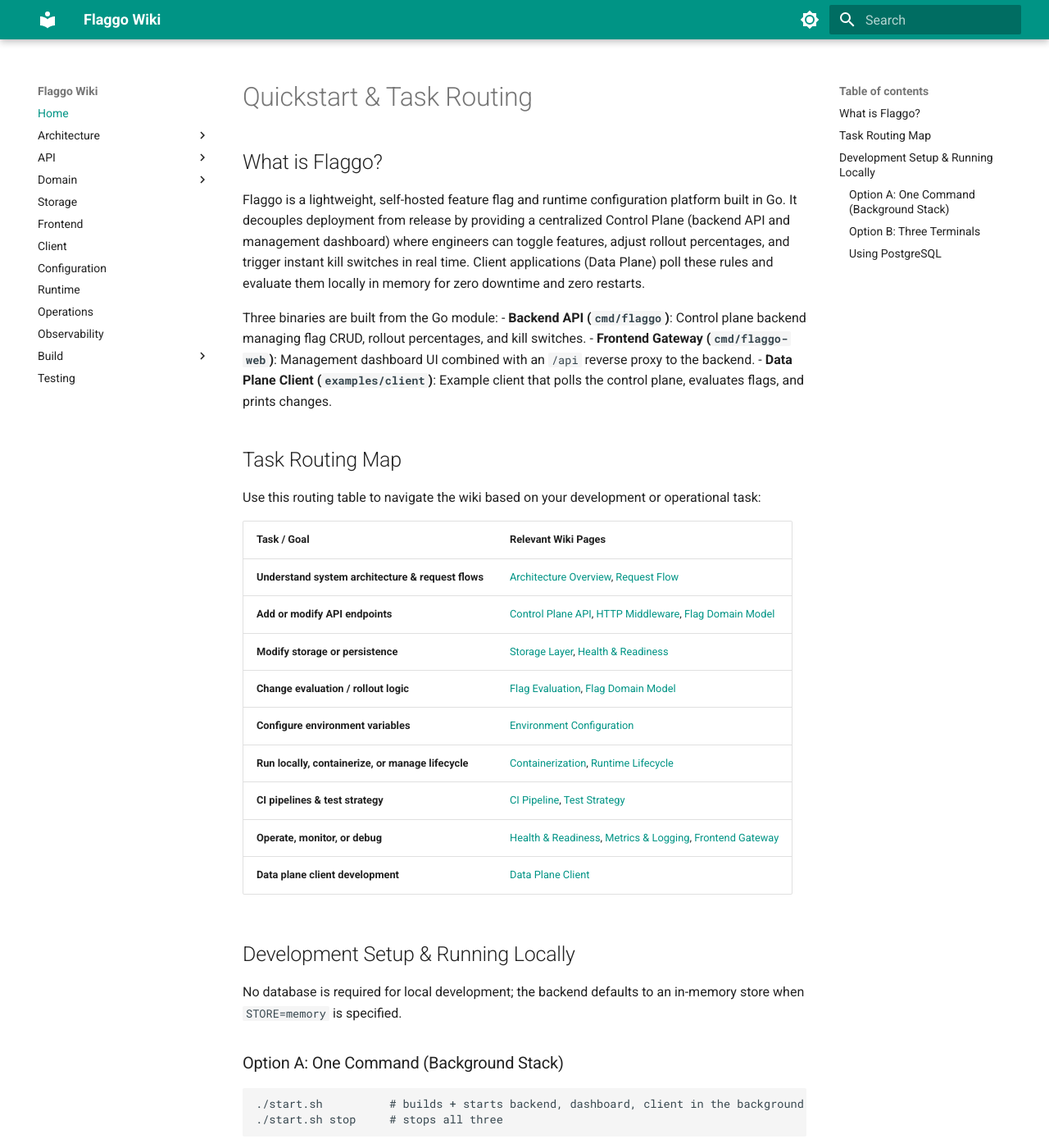
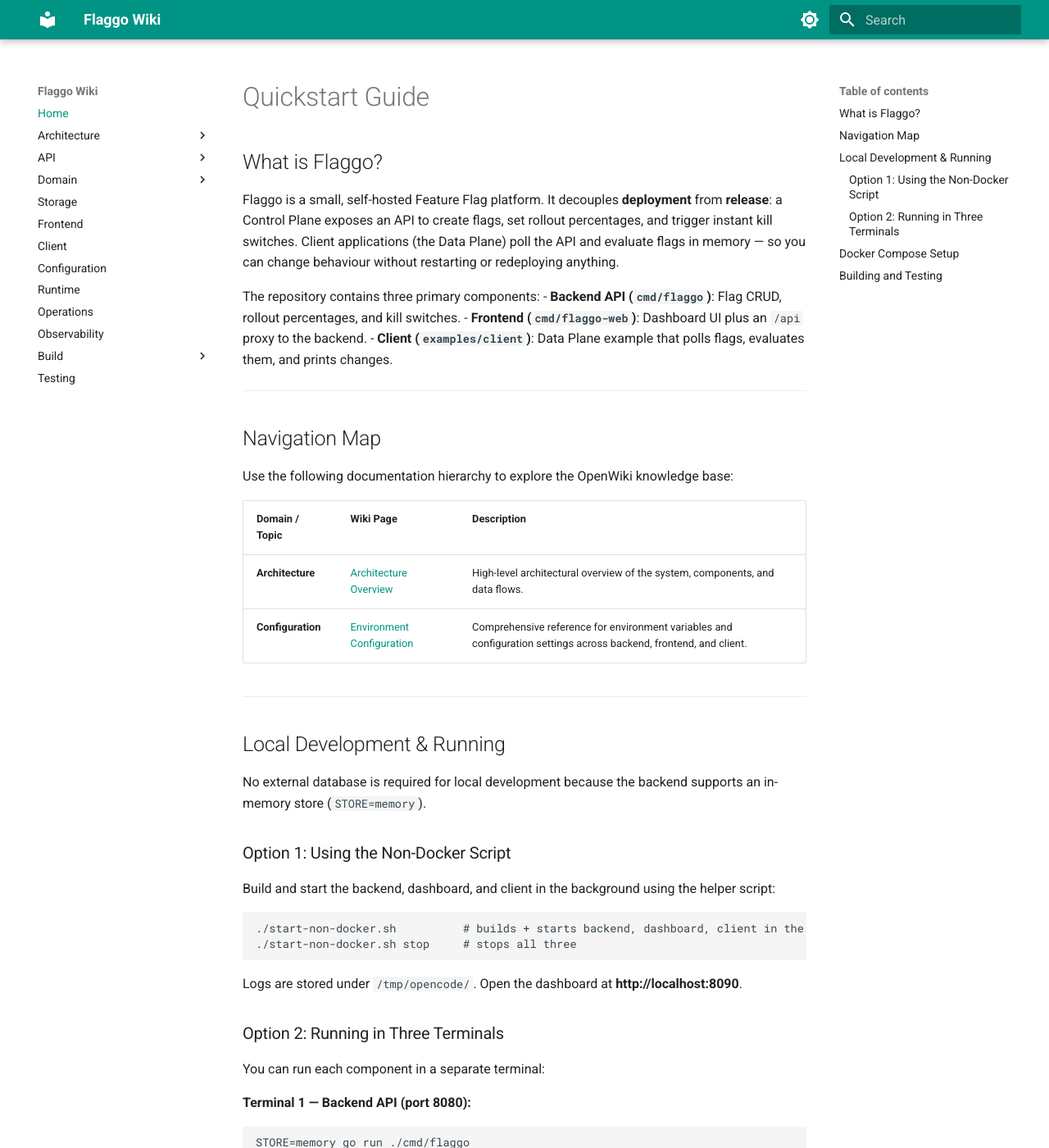
Before and after one commit to xarop-pa-toss/flaggo, an MkDocs documentation site: the page built from openwiki/quickstart.md, in a window 1280 px wide and 1400 px high. Shown: the whole window at 82% size. Built offline with MkDocs 1.6.1 and Material for MkDocs 9.7.7, drawn with Linux system fonts in a browser that asks for light colours; some of the changed text lies outside the part shown.

Commit message:
docs: update OpenWiki

````diff
--- a/openwiki/quickstart.md
+++ b/openwiki/quickstart.md
@@ -1,11 +1,11 @@
 ---
 type: "Guide"
-title: "Flaggo Quickstart & Task Routing"
-description: "Developer onboarding, environment setup, and wiki task routing for the Flaggo feature flag platform."
-tags: ["quickstart", "onboarding", "task-routing", "development"]
+title: "Quickstart Guide"
+description: "Quickstart guide and navigation entrypoint for developers exploring the Flaggo repository."
+tags: ["quickstart", "onboarding", "navigation", "development"]
 verified:
   - by: openwiki/0.9.0
-    at: 2026-11-10T11:51:15.631Z
+    at: 2026-11-13T15:53:50.497Z
 sources:
   - id: openwiki-source-8037e2358a2c4f9b2c722a11
     resource: repo://AGENTS.md
@@ -13,49 +13,50 @@ sources:
     resource: repo://go.mod
   - id: openwiki-source-23775c3de52f3ab95a13cb8b
     resource: repo://README.md
-generated: { by: "openwiki/0.9.0", at: "2026-11-10T11:19:27.436Z" }
+generated: { by: "openwiki/0.9.0", at: "2026-11-13T15:53:50.497Z" }
 ---
 
-# Quickstart & Task Routing
+# Quickstart Guide
 
 ## What is Flaggo?
 
-Flaggo is a lightweight, self-hosted feature flag and runtime configuration platform built in Go. It decouples deployment from release by providing a centralized Control Plane (backend API and management dashboard) where engineers can toggle features, adjust rollout percentages, and trigger instant kill switches in real time. Client applications (Data Plane) poll these rules and evaluate them locally in memory for zero downtime and zero restarts.
+Flaggo is a small, self-hosted Feature Flag platform. It decouples **deployment** from **release**: a Control Plane exposes an API to create flags, set rollout percentages, and trigger instant kill switches. Client applications (the Data Plane) poll the API and evaluate flags in memory — so you can change behaviour without restarting or redeploying anything.
 
-Three binaries are built from the Go module:
-- **Backend API (`cmd/flaggo`)**: Control plane backend managing flag CRUD, rollout percentages, and kill switches.
-- **Frontend Gateway (`cmd/flaggo-web`)**: Management dashboard UI combined with an `/api` reverse proxy to the backend.
-- **Data Plane Client (`examples/client`)**: Example client that polls the control plane, evaluates flags, and prints changes.
+The repository contains three primary components:
+- **Backend API (`cmd/flaggo`)**: Flag CRUD, rollout percentages, and kill switches.
+- **Frontend (`cmd/flaggo-web`)**: Dashboard UI plus an `/api` proxy to the backend.
+- **Client (`examples/client`)**: Data Plane example that polls flags, evaluates them, and prints changes.
 
-## Task Routing Map
+---
 
-Use this routing table to navigate the wiki based on your development or operational task:
+## Navigation Map
 
-| Task / Goal | Relevant Wiki Pages |
-|-------------|---------------------|
-| **Understand system architecture & request flows** | [Architecture Overview](architecture/overview.md), [Request Flow](architecture/request-flow.md) |
-| **Add or modify API endpoints** | [Control Plane API](api/control-plane-api.md), [HTTP Middleware](api/middleware.md), [Flag Domain Model](domain/flag-model.md) |
-| **Modify storage or persistence** | [Storage Layer](storage/storage-layer.md), [Health & Readiness](operations/health-and-readiness.md) |
-| **Change evaluation / rollout logic** | [Flag Evaluation](evaluation/flag-evaluation.md), [Flag Domain Model](domain/flag-model.md) |
-| **Configure environment variables** | [Environment Configuration](configuration/environment.md) |
-| **Run locally, containerize, or manage lifecycle** | [Containerization](build/containerization.md), [Runtime Lifecycle](runtime/lifecycle.md) |
-| **CI pipelines & test strategy** | [CI Pipeline](build/ci-pipeline.md), [Test Strategy](testing/test-strategy.md) |
-| **Operate, monitor, or debug** | [Health & Readiness](operations/health-and-readiness.md), [Metrics & Logging](observability/metrics-and-logging.md), [Frontend Gateway](frontend/gateway.md) |
-| **Data plane client development** | [Data Plane Client](client/data-plane-client.md) |
+Use the following documentation hierarchy to explore the OpenWiki knowledge base:
 
-## Development Setup & Running Locally
+| Domain / Topic | Wiki Page | Description |
+|----------------|-----------|-------------|
+| **Architecture** | [Architecture Overview](architecture/overview.md) | High-level architectural overview of the system, components, and data flows. |
+| **Configuration** | [Environment Configuration](configuration/environment.md) | Comprehensive reference for environment variables and configuration settings across backend, frontend, and client. |
 
-No database is required for local development; the backend defaults to an in-memory store when `STORE=memory` is specified.
+---
 
-### Option A: One Command (Background Stack)
+## Local Development & Running
+
+No external database is required for local development because the backend supports an in-memory store (`STORE=memory`).
+
+### Option 1: Using the Non-Docker Script
+
+Build and start the backend, dashboard, and client in the background using the helper script:
 
 ```sh
-./start.sh          # builds + starts backend, dashboard, client in the background
-./start.sh stop     # stops all three
+./start-non-docker.sh          # builds + starts backend, dashboard, client in the background
+./start-non-docker.sh stop     # stops all three
 ```
-Logs are written to `/tmp/opencode/`. Access the dashboard at **http://localhost:8090**.
+Logs are stored under `/tmp/opencode/`. Open the dashboard at **http://localhost:8090**.
 
-### Option B: Three Terminals
+### Option 2: Running in Three Terminals
+
+You can run each component in a separate terminal:
 
 **Terminal 1 — Backend API (port 8080):**
 ```sh
@@ -72,11 +73,26 @@ PORT=8090 BACKEND_URL=http://127.0.0.1:8080 go run ./cmd/flaggo-web
 CONTROL_PLANE_URL=http://127.0.0.1:8080 go run ./examples/client
 ```
 
-### Using PostgreSQL
+---
 
-To run with PostgreSQL persistence instead of memory:
+## Docker Compose Setup
+
+To run the complete containerized stack (including PostgreSQL persistence, backend, frontend dashboard, and client simulation):
+
 ```sh
-export DATABASE_URL=postgres://user:pass@localhost:5432/flaggo?sslmode=disable
-STORE=postgres go run ./cmd/flaggo
+docker compose up --build
 ```
-The `flags` table is initialized automatically upon startup.
+
+The frontend dashboard is accessible on port `8080` of the host machine.
+
+---
+
+## Building and Testing
+
+To build binaries, run code vetting, and execute tests across the module:
+
+```sh
+go build ./...
+go vet ./...
+go test ./...
+```
````
Also changed, not shown: openwiki/architecture/overview.md (+7 -12 lines), openwiki/index.md (+1 -1 lines), 4 other files.
